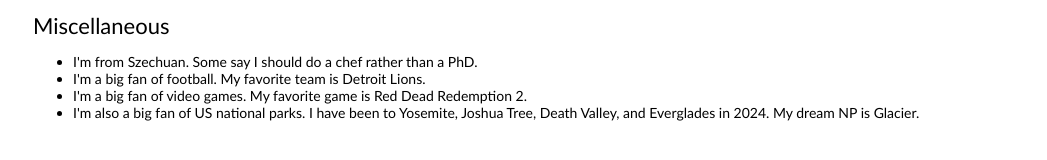
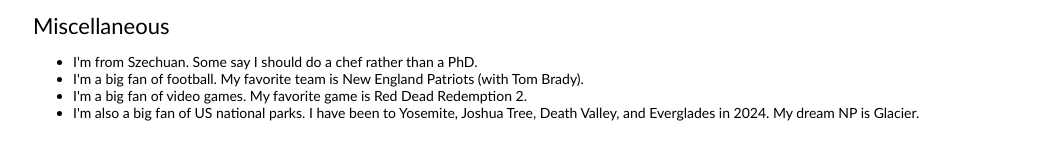
Before and after one commit to TaoWen0309/TaoWen0309.github.io, a plain HTML site: page index.html in a window 1280 px wide. Shown: the part 1232-1392 px from the top of the page, without its empty margins (124-1171 px from the left). Drawn offline with Linux system fonts and the light colour scheme.

Commit message:
change football team

```diff
--- a/index.html
+++ b/index.html
@@ -159,7 +159,7 @@
                 <h2>Miscellaneous</h2>
                 <ul>
                   <li>I'm from Szechuan. Some say I should do a chef rather than a PhD.</li>
-                  <li>I'm a big fan of football. My favorite team is Detroit Lions.</li>
+                  <li>I'm a big fan of football. My favorite team is New England Patriots (with Tom Brady).</li>
                   <li>I'm a big fan of video games. My favorite game is Red Dead Redemption 2.</li>
                   <li>I'm also a big fan of US national parks. I have been to Yosemite, Joshua Tree, Death Valley, and Everglades in 2024. My dream NP is Glacier.</li>
                 </ul>
```
